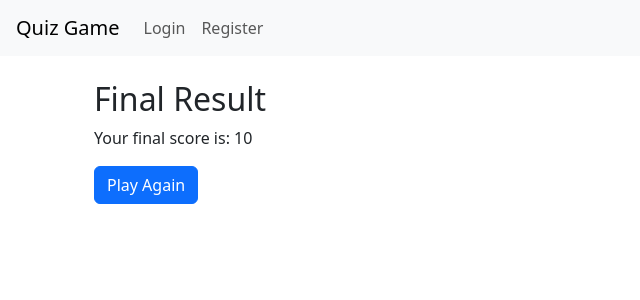
After one commit to 1970Mr/quiz-game, a Flask app: template app/templates/final_result.html in a window 1280 px wide. The commit adds this page. Shown: the top 300 px of the page, without its empty margins (0-640 px from the left). Run offline with Flask 3, Linux system fonts and the light colour scheme; the template is opened without the code that fills it: values that come from a table or form of the project are taken from there, others are empty; tables that the repository leaves empty hold one stand-in row (values such as "Sample post"); parts of the project's set-up code (start-up, migrations or seed data) failed here and were passed over.

Commit message:
Add final result to the game

```diff
--- /dev/null
+++ b/app/templates/final_result.html
@@ -0,0 +1,9 @@
+{% extends "base.html" %}
+
+{% block content %}
+<div class="container mt-4">
+    <h2>Final Result</h2>
+    <p>Your final score is: {{ game_data.score }}</p>
+    <a href="{{ url_for('main.select_category') }}" class="btn btn-primary">Play Again</a>
+</div>
+{% endblock %}
--- a/app/templates/select_category.html
+++ b/app/templates/select_category.html
@@ -10,9 +10,9 @@
 
     <div class="my-5">
         {% if stage == 1 %}
-        <h5>Stage 1: {{ score }}</h5>
+        <h5>Stage 1: {{ score }} Score</h5>
         {% elif stage == 2 %}
-        <h5>Stage 2: {{ score }}</h5>
+        <h5>Stage 2: {{ score }} Score</h5>
         {% endif %}
         <div class="progress my-3" style="height: 2rem">
             {% if stage == 1 %}
```
Also changed, not shown: app/routes.py (+28 -10 lines).
